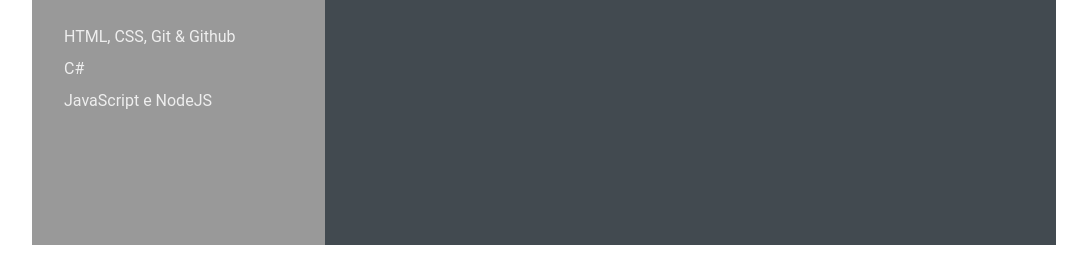
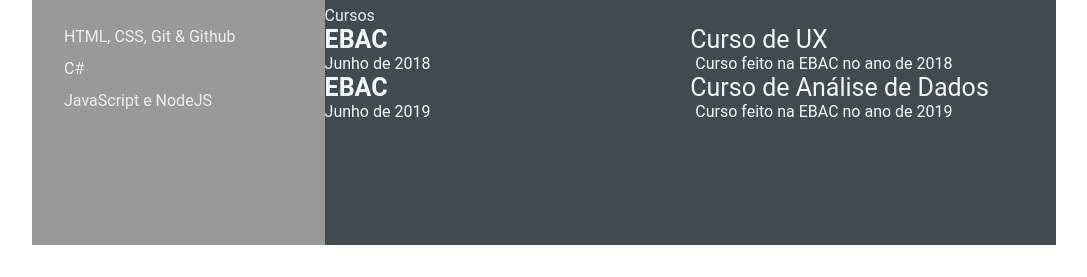
Before and after one commit to joaoplo/joaoplo.github.io, a plain HTML site: page index.html in a window 1280 px wide. Shown: the part 587-864 px from the top of the page, without its empty margins (96-1183 px from the left). Drawn offline with Linux system fonts and the light colour scheme.

Commit message:
features: add awards (#5)

```diff
--- a/index.html
+++ b/index.html
@@ -102,6 +102,31 @@
                     </div>
                 </div>
             </section>
+            <section class="awards gap">
+                <div class="right-title">Cursos</div>
+                <div class="awards-contents">
+                    <div class="awards-left">
+                        <p class="awards-company-name">EBAC</p>
+                        <p class="awards-time-periods">Junho de 2018</p>
+                    </div>
+                    <div class="awards-right">
+                        <p class="awards-name">Curso de UX</p>
+                        <p class="awards-desc">
+                            Curso feito na EBAC no ano de 2018
+                        </p>
+                    </div>
+                    <div class="awards-left">
+                        <p class="awards-company-name">EBAC</p>
+                        <p class="awards-time-periods">Junho de 2019</p>
+                    </div>
+                    <div class="awards-right">
+                        <p class="awards-name">Curso de Análise de Dados</p>
+                        <p class="awards-desc">
+                            Curso feito na EBAC no ano de 2019
+                        </p>
+                    </div>
+                </div>
+            </section>
         </section>
     </main>
 </body>
```
